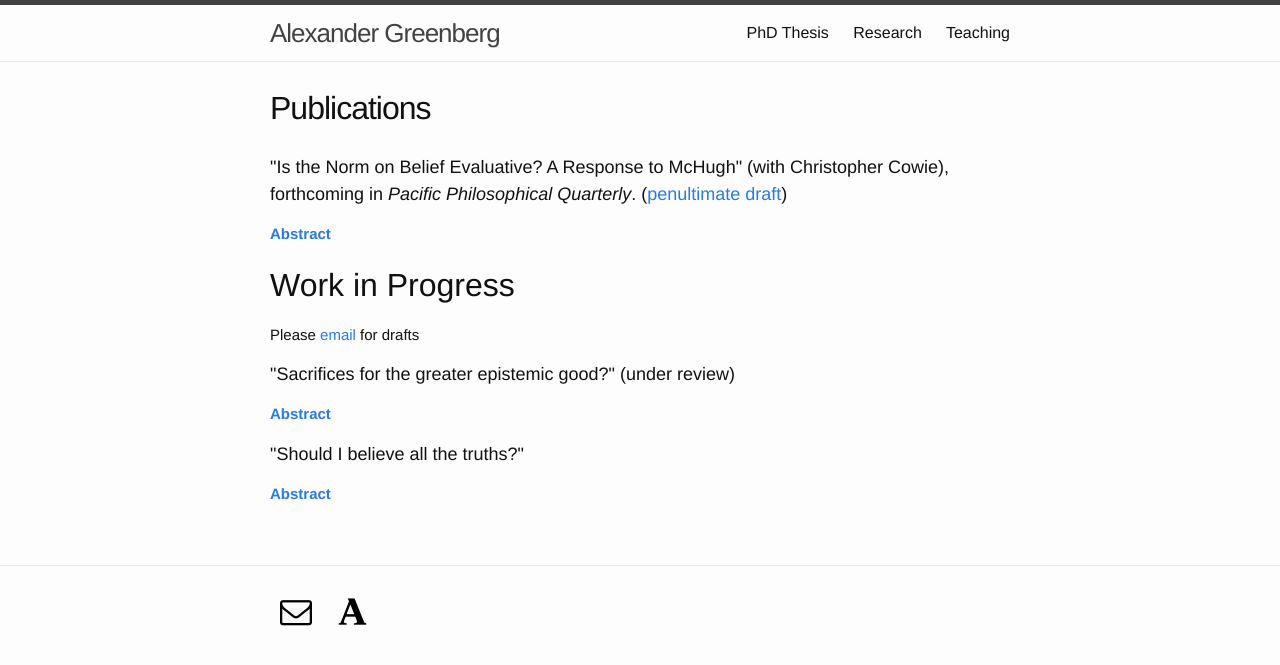
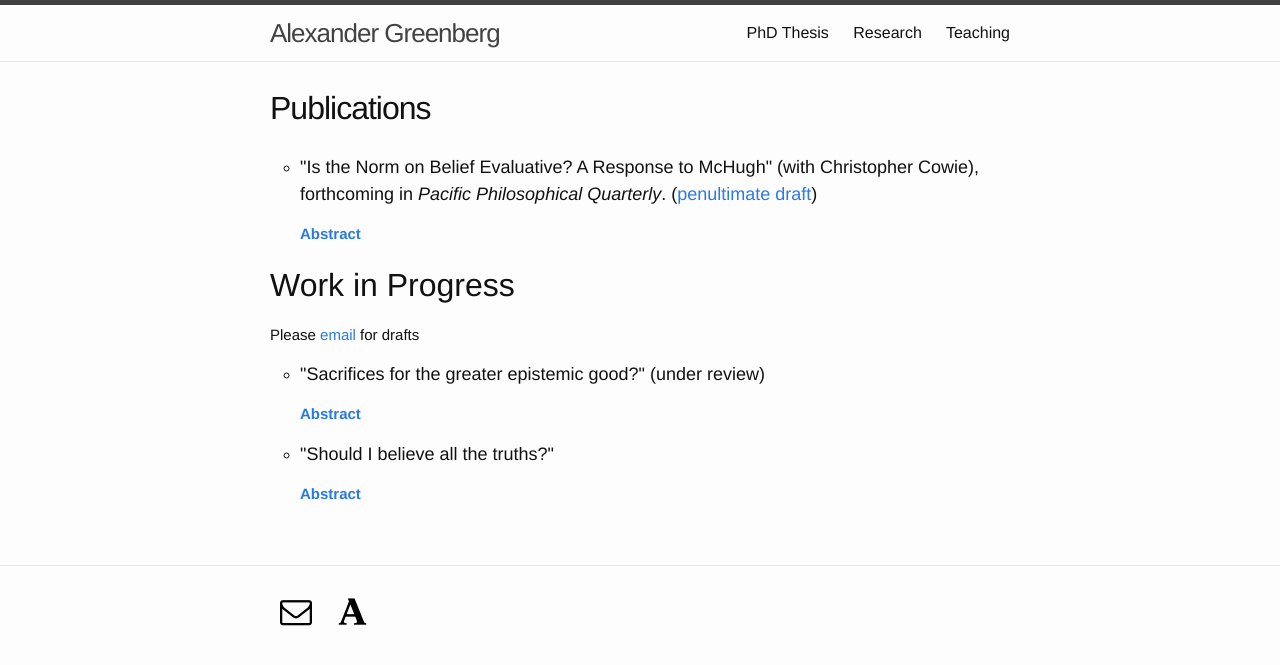
Before and after one commit to alexandergreenberg/alexandergreenberg.github.io, a Jekyll site: the page built from 02_Publications.html, in a window 1280 px wide. Shown: the top 665 px of the page. Built offline with Jekyll 4.4.1, drawn with Linux system fonts in a browser that asks for light colours; some web fonts are replaced.

Commit message:
Making it a list

```diff
--- a/02_Publications.html
+++ b/02_Publications.html
@@ -16,14 +16,24 @@ e.style.display="block"
 return true;
 }
 </script>
+<ul>
+  <li>
     <h4>"Is the Norm on Belief Evaluative? A Response to McHugh" (with Christopher Cowie), forthcoming in <em>Pacific Philosophical Quarterly</em>. (<a href="/pdfs/is-the-norm-on-belief-evaluative.pdf" target="_blank">penultimate draft</a>)</h4>
     <p><a href="#" onclick="return toggleMe('para1')" value="Toggle"><strong>Abstract</strong></a></p>
     <div id="para1" class="hidden"><p>We respond to Conor McHugh's claim that an evaluative account of the normative relation between belief and truth is preferable to a prescriptive account. We claim that his arguments fail to establish this. We then draw a more general sceptical conclusion: we take our arguments to put pressure on any attempt to show that an evaluative account will fare better than a prescriptive account.</p></div>
+  </li>
+</ul>
 <h2>Work in Progress</h2>
 <p>Please <a href="mailto:{{site.email}}">email</a> for drafts</p>
+<ul>
+  <li>
     <h4>"Sacrifices for the greater epistemic good?" (under review)</h4>
     <p><a href="#" onclick="return toggleMe('para2')" value="Toggle"><strong>Abstract</strong></a></p>
     <div id="para2" class="hidden"><p>It is often claimed that true belief is the fundamental goal of epistemic justification. Call this claim ‘veritism’. Particular examples are alleged to create problems for this claim: examples in which having a belief that looks prima facie unjustified is a means to the end of having a large number of other true beliefs. In a series of recent articles, Selim Berker has argued that these examples should lead us to reject veritism <em>tout court</em>. This conclusion, I’ll argue, is unwarranted. These examples pose no problem for a <em>proposition-relative</em> version of veritism, which claims that a belief <em>that p</em> is justified only if having that belief is a good means to having <em>a true belief that p</em>.</p></div>
+  </li>
+  <li>
     <h4>"Should I believe all the truths?"</h4>
     <p><a href="#" onclick="return toggleMe('para3')" value="Toggle"><strong>Abstract</strong></a></p>
     <div id="para3" class="hidden"><p>Should I believe that p if and only if p is true? Many have argued against this kind of truth norm on the grounds that it’s not the case that I ought to believe all the truths. Most philosophers who want to defend the claim that belief is subject to a truth norm respond to this criticism by reformulating the truth norm in ways that do not entail that one ought to believe all the truths. This, I argue, has been a misstep. The different reformulations of this norm are incapable of carrying out a central role a truth norm is meant to play, that of explaining justification. Fortunately for proponents of the truth norm approach, the truth norm does not need to be reformulated. Once we recognise the role of the truth norm in explaining justification, the fact that it prescribes believing all the truths is unproblematic.</p></div>
+  </li>
+</ul>
```
Lines whose indentation alone changed are shown as unchanged.
